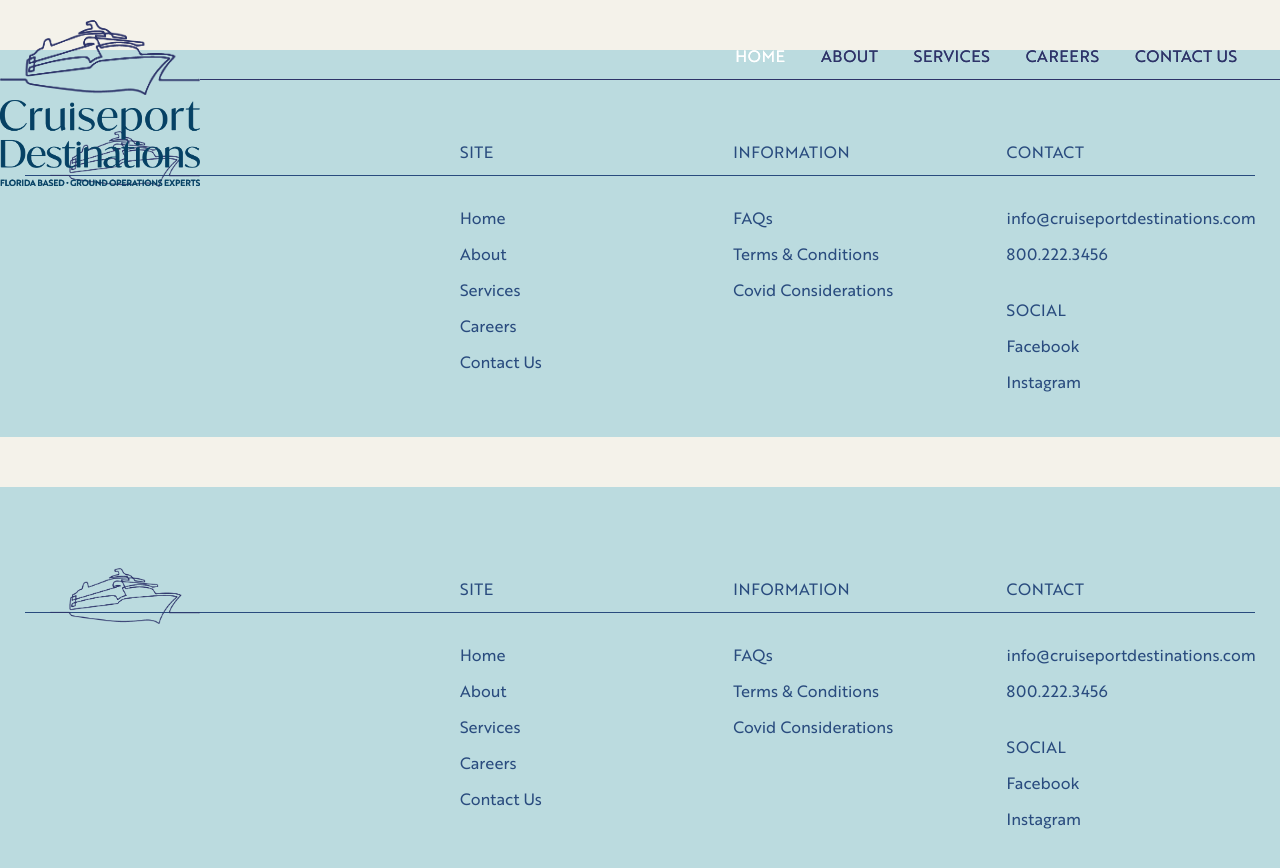
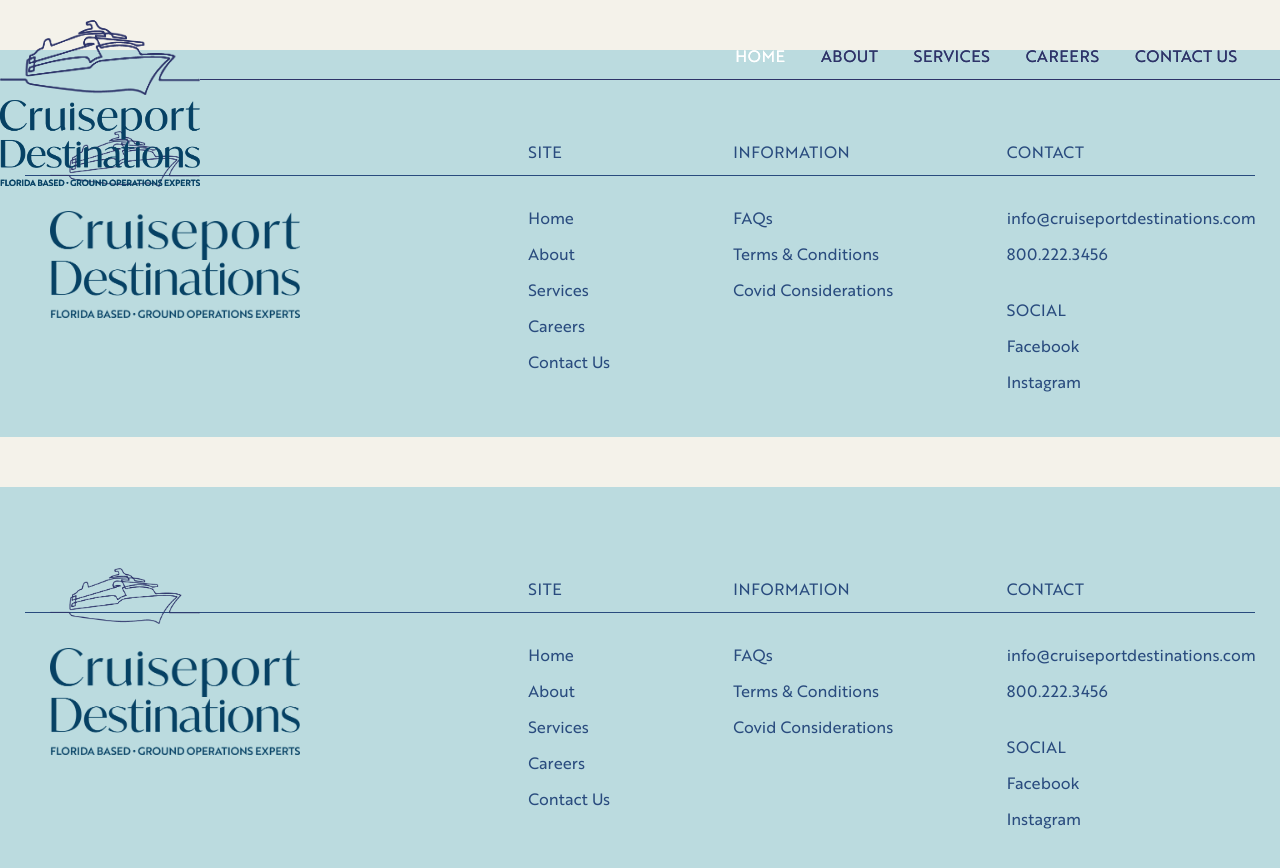
Before and after one commit to jmischka/cruiseport, a Next.js app: page /layout in a window 1280 px wide. Shown: the top 868 px of the page. Built offline with nearby package versions, Linux system fonts and the light colour scheme.

Commit message:
updated styling for Footer Navigation

```diff
--- a/components/footer.js
+++ b/components/footer.js
@@ -1,4 +1,6 @@
 import { useContext } from 'react'
+import logo from '../assets/Logo-Type.png'
+import Image from 'next/image'
 import Link from 'next/link';
 import styles from '../styles/FooterStyles.module.css'
 import CruiseShipSpacer from './cruiseship-spacer';
@@ -12,7 +14,9 @@
             <div className={styles.innerWrapper}>
                 <CruiseShipSpacer offset={2} />
                 <div className={styles.footerNavWrapper}>
-                    <div className={styles.footerBranding}></div>
+                    <div className={styles.footerBranding}>
+                        <Image src={logo} />
+                    </div>
                     <div className={styles.footerNavigation}>
                         <div className={styles.site}>
                             <span className={styles.navHeader}>Site</span>
--- a/styles/FooterStyles.module.css
+++ b/styles/FooterStyles.module.css
@@ -21,6 +21,7 @@
     display: flex;
     flex-direction: row;
     flex-wrap: wrap;
+    justify-content: space-between;
     width: 100%;
     height: auto;
 }
@@ -34,6 +35,7 @@
 
 .footerBranding {
     width: 33.333%;
+    max-width: 300px;
     padding: 0 25px;
 }
 
@@ -48,10 +50,19 @@
 .information,
 .contact {
     position: relative;
-    margin: 0;
-    width: 33.333%;
     height: auto;
     padding: 0 25px;
+}
+
+.site {
+    margin: 0 0 0 calc((100% / 12) * 1);
+    width: calc((100% / 12) * 3);
+}
+
+.information,
+.contact {
+    margin: 0;
+    width: calc((100% / 12) * 4);
 }
 
 .navHeader {
```
